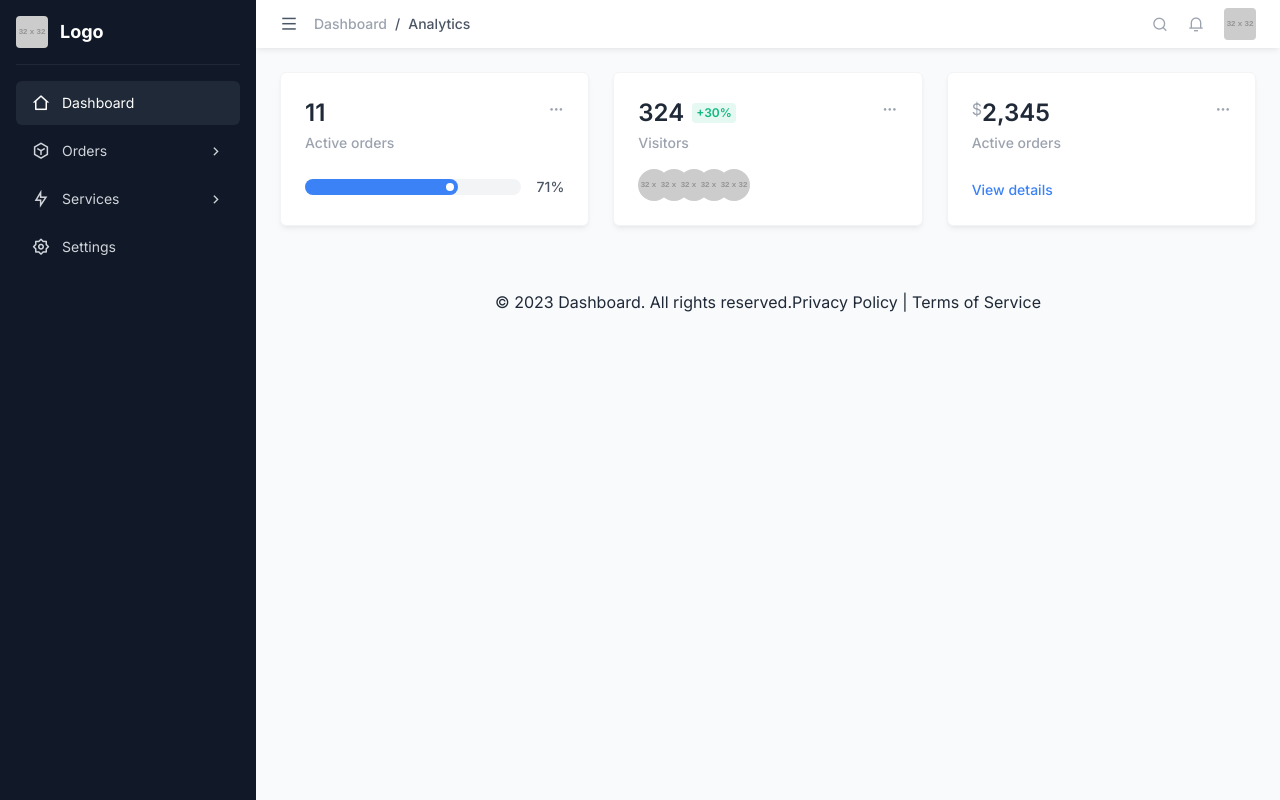
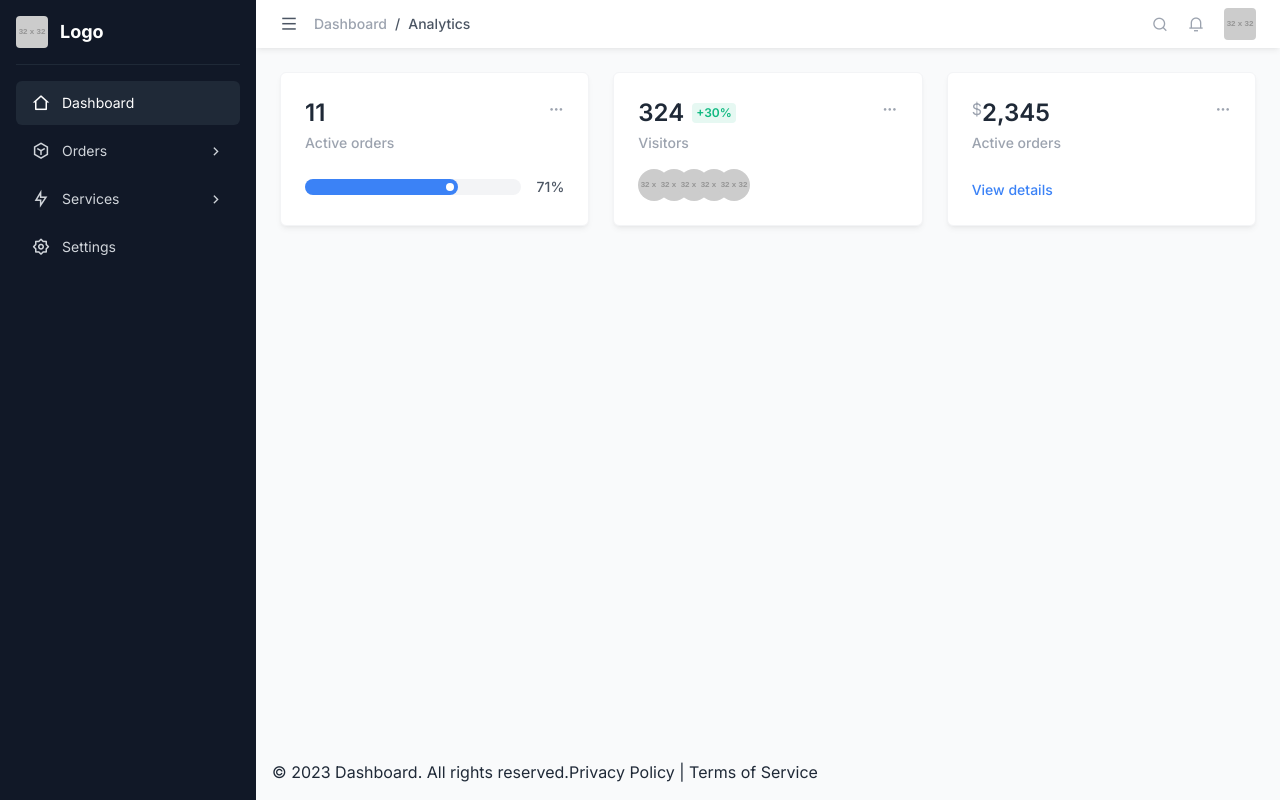
Before and after one commit to Mihard11/tugas-membuat-dashboard-dengan-tailwindcss, a website: page index.html in a window 1280 px wide. Drawn offline with nearby package versions, Linux system fonts and the light colour scheme; placeholder pictures from the web are drawn by us.

Commit message:
memperbaiki tampilan footer

```diff
--- a/index.html
+++ b/index.html
@@ -209,7 +209,7 @@
             </div>
         </div>
     <!-- Footer -->
-    <footer class="bg-gray-300 p-4 md:pl-64">
+    <footer class="bg-gray-300 p-4 md:pl-64" style="position: absolute; margin: 0 auto; bottom: 0;">
         <div class="flex flex-col items-center justify-center sm:flex-row">
             <p class="text-gray-700 text-center sm:text-left sm:mr-4">
                 &copy; 2023 Dashboard. All rights reserved.
--- a/src/css/input.css
+++ b/src/css/input.css
@@ -13,11 +13,11 @@
 .main.active {
     @apply md:w-full md:ml-0;
 }
-.footer {
-    position: fixed;
+footer {
+    margin: 0 auto;
+    position: absolute;
+    left: 0;
     bottom: 0;
     width: 100%;
-    background-color: #ccc;
-    padding: 10px;
-    text-align: center;
+
   }
```
